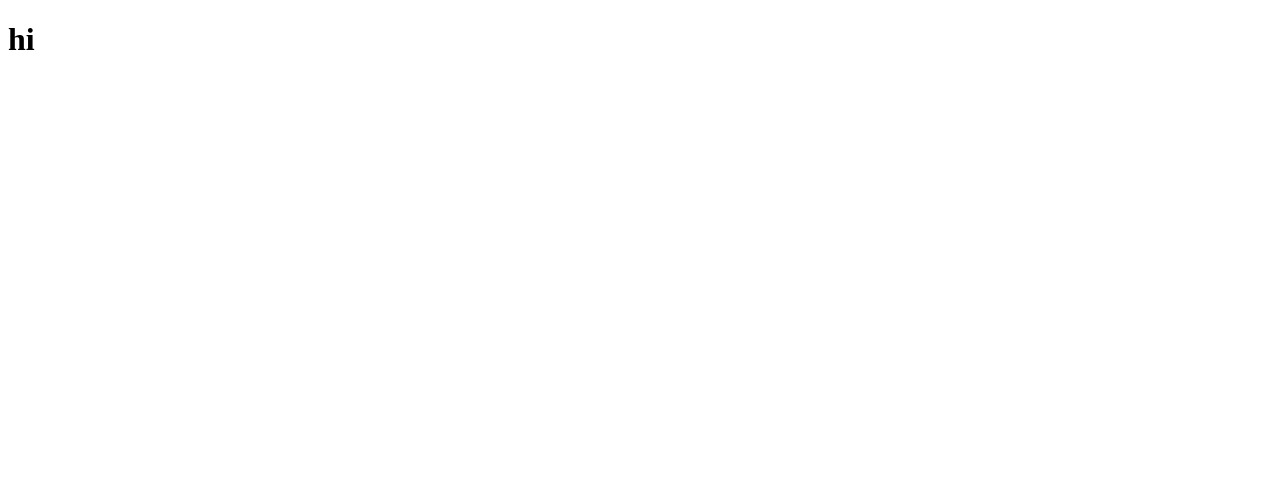
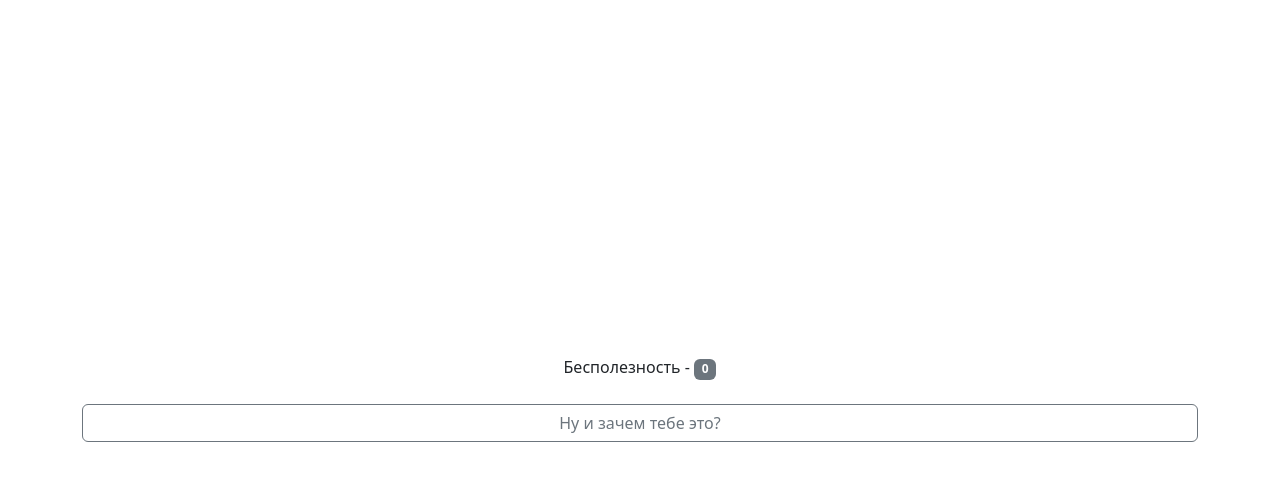
Before and after one commit to FordRelak/useless-likes, a plain HTML site: page index.html in a window 1280 px wide. Drawn offline with nearby package versions, Linux system fonts and the light colour scheme.

Commit message:
complete

```diff
--- a/index.html
+++ b/index.html
@@ -4,9 +4,53 @@
     <meta charset="UTF-8">
     <meta http-equiv="X-UA-Compatible" content="IE=edge">
     <meta name="viewport" content="width=device-width, initial-scale=1.0">
+    <link href="https://cdn.jsdelivr.net/npm/bootstrap@5.3.0-alpha1/dist/css/bootstrap.min.css" rel="stylesheet" integrity="sha384-GLhlTQ8iRABdZLl6O3oVMWSktQOp6b7In1Zl3/Jr59b6EGGoI1aFkw7cmDA6j6gD" crossorigin="anonymous">
+    <script src="https://cdn.jsdelivr.net/npm/bootstrap@5.3.0-alpha1/dist/js/bootstrap.bundle.min.js" integrity="sha384-w76AqPfDkMBDXo30jS1Sgez6pr3x5MlQ1ZAGC+nuZB+EYdgRZgiwxhTBTkF7CXvN" crossorigin="anonymous"></script>
     <title>Useless-like</title>
 </head>
-<body>
-    <h1>hi</h1>
+<body class="vw-100 vh-100 d-flex align-items-center justify-content-center">
+
+    <div class="container d-flex align-items-center flex-column">
+        <h6>Бесполезность - <span id="counter" class="badge bg-secondary"></span></h6>
+        <button id="like-btn" onclick="incrementLike()" type="button" class="btn btn-outline-secondary mt-3 w-100"></button>
+    </div>
+
+    <script>
+
+        function setRandomText(){
+            let random = Math.floor(Math.random() * words.length);
+            let randomText = words[random];
+            likeBtn.innerHTML = randomText;
+        }
+
+        function incrementLike(){
+            likeCount++;
+            counter.innerHTML = likeCount;
+            setRandomText();
+        }
+
+        var likeCount = 0;
+
+        const words = ["Ну и зачем тебе это?",
+                        "Какой смысл?",
+                        "Ради чего?",
+                        "Они ничего не дают",
+                        "Серьёзно, нет толку",
+                        "В мире столько всего, а ты про лайки",
+                        "Это всего лишь цифра",
+                        "Ничего за этой цифрой нет",
+                        "Что ты чувствуешь?",
+                        "Это лишь быстрые эмоции, уже завтра ты забудешь",
+                        "Люди ничего не чувствуют, когда их ставят",
+                        "Забей на них",
+                        "Это набор 0 и 1, ни чувств, ни эмоций"
+                    ]
+        const likeBtn = document.getElementById("like-btn");
+        const counter = document.getElementById("counter");
+
+        counter.innerHTML = likeCount;
+        likeBtn.innerHTML = words[0];
+
+    </script>
 </body>
 </html>
```
